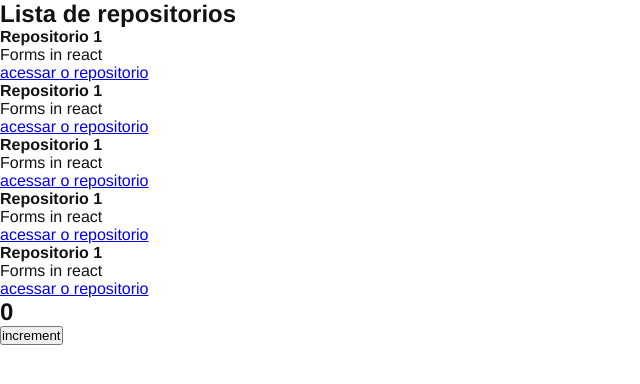
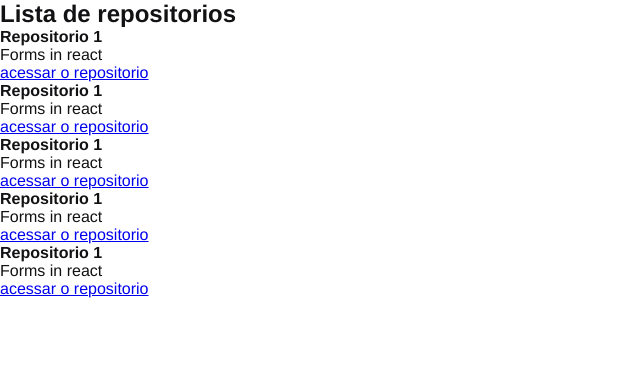
Before and after one commit to LaraCosta66/ignite-aulas, a React app: page / in a window 1280 px wide. Shown: the top 384 px of the page, without its empty margins (0-640 px from the left). Built offline with nearby package versions, Linux system fonts and the light colour scheme.

Commit message:
package: add react refresh webpack

```diff
--- a/package.json
+++ b/package.json
@@ -19,11 +19,13 @@
     "@babel/core": "^7.21.8",
     "@babel/preset-env": "^7.21.5",
     "@babel/preset-react": "^7.18.6",
+    "@pmmmwh/react-refresh-webpack-plugin": "^0.5.10",
     "babel-loader": "^9.1.2",
     "cross-env": "^7.0.3",
     "css-loader": "^6.7.3",
     "html-webpack-plugin": "^5.5.1",
     "node-sass": "^8.0.0",
+    "react-refresh": "^0.14.0",
     "sass-loader": "^13.2.2",
     "style-loader": "^3.3.2",
     "webpack": "^5.82.1",
--- a/src/App.jsx
+++ b/src/App.jsx
@@ -1,13 +1,12 @@
 import React from "react";
 import "./styles/global.scss";
 import { RepositoryList } from "./components/RepositoryList";
-import { Counter } from "./components/Counter";
 
 export function App() {
   return (
     <>
       <RepositoryList />
-      <Counter />
+
     </>
   );
 }
--- a/src/components/Counter.jsx
+++ /dev/null
@@ -1,17 +0,0 @@
-import { useState } from "react";
-
-
-export function Counter() {
-   const [counter, setCounter] = useState(0);
-
-
-    function increment(){
-       setCounter(counter + 1)
-    }
-  return (
-    <div>
-      <h2>{counter}</h2>
-      <button type="button" onClick={increment}> increment</button>
-    </div>
-  );
-}
--- a/webpack.config.js
+++ b/webpack.config.js
@@ -1,6 +1,6 @@
 const path = require('path')
 const HtmlWebpackPlugin  = require('html-webpack-plugin')
-
+const ReactRefreshWebpackPlugin = require('@pmmmwh/react-refresh-webpack-plugin')
 const isDevelopment = process.env.NODE_ENV !== 'production';
 
 module.exports ={
@@ -22,16 +22,25 @@ module.exports ={
         port: 9000,
       },
     plugins:[
+       isDevelopment && new ReactRefreshWebpackPlugin(),
         new HtmlWebpackPlugin({
             template: path.resolve(__dirname, 'public', 'index.html')
         })
-    ],
+    ].filter(Boolean),
     module:{
         rules:[
             {
                 test: /\.jsx$/,
                 exclude: /node_modules/,
-                use: 'babel-loader'
+                use: {
+                    loader: 'babel-loader',
+                    options: {
+                        plugins: [
+                            isDevelopment &&  require.resolve('react-refresh/babel')
+                        ].filter(Boolean)
+
+                    }
+                },
             },
             {
                 test: /\.scss$/,
```
Also changed, not shown: 1 other file (tests, documents, lock files or other folders).
